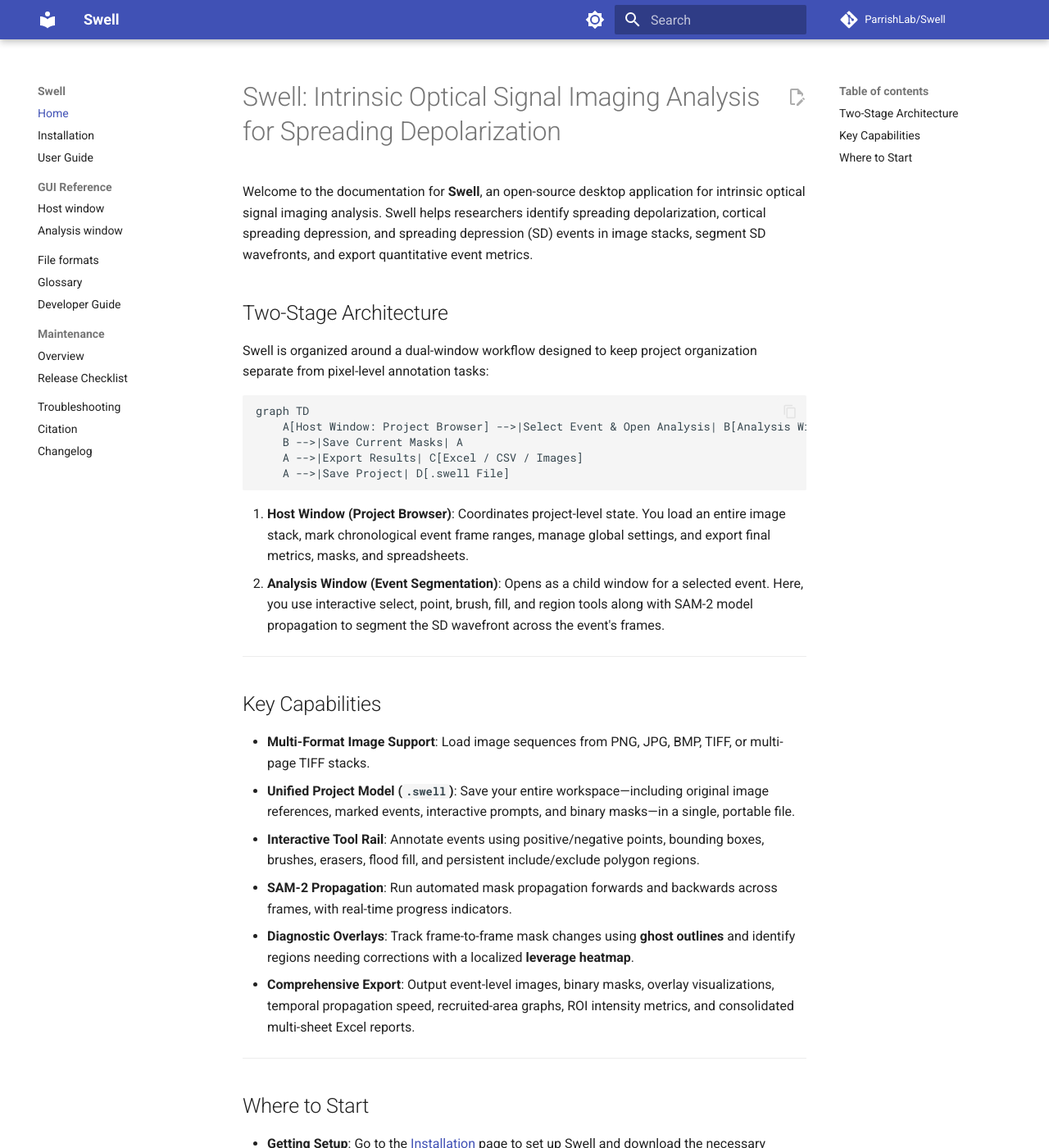
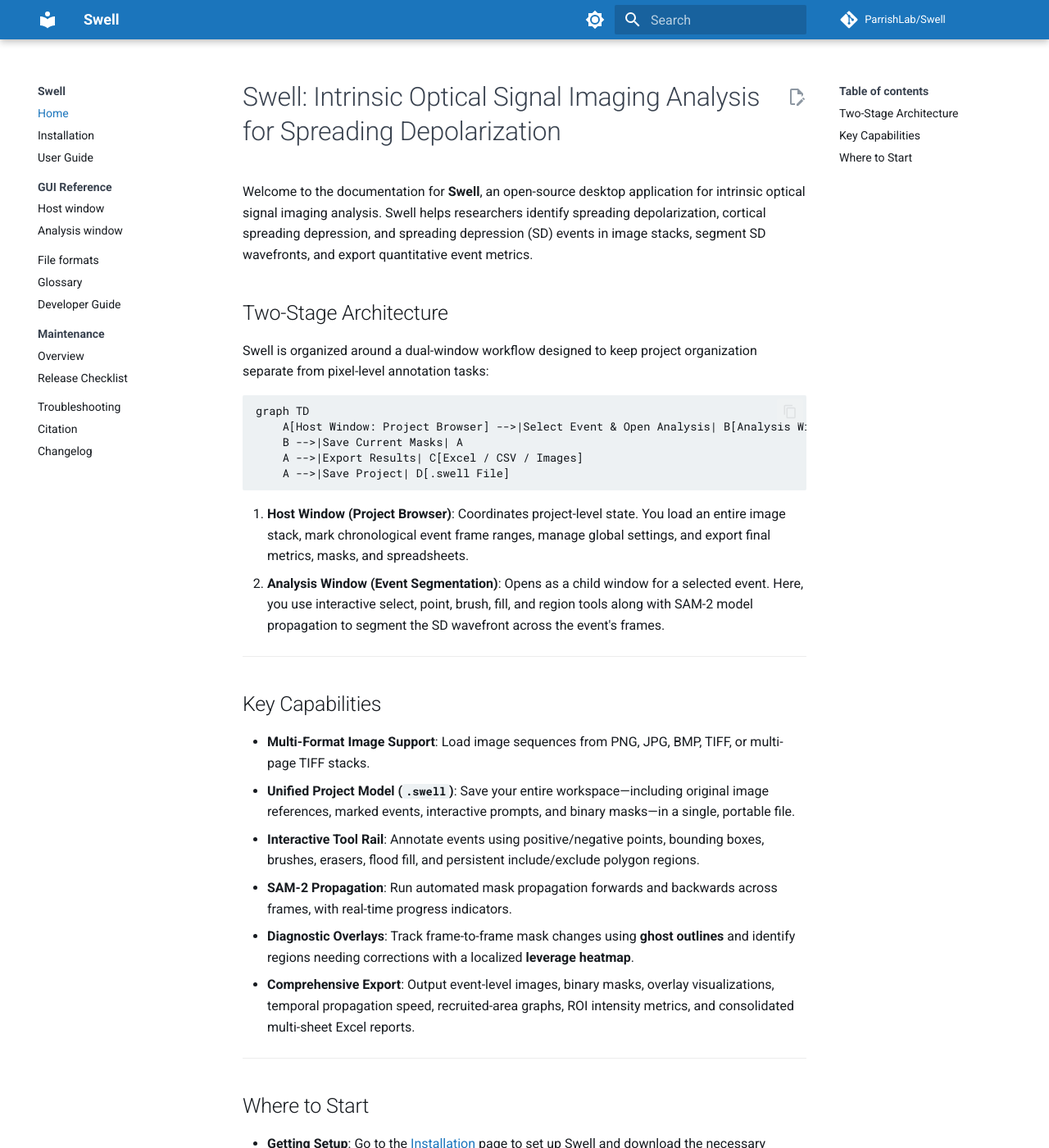
Before and after one commit to ParrishLab/Swell, an MkDocs documentation site: the page built from docs/index.md, in a window 1280 px wide and 1400 px high. Shown: the whole window at 82% size. Built offline with MkDocs 1.6.1 and Material for MkDocs 9.7.7, drawn with Linux system fonts in a browser that asks for light colours; comment, search, counter and statistics services are not loaded; some of the changed text lies outside the part shown.

Commit message:
Customize MkDocs theme colors and hide generator footer

```diff
--- /dev/null
+++ b/docs/stylesheets/extra.css
@@ -0,0 +1,66 @@
+:root {
+  --md-primary-fg-color: #1b75bc;
+  --md-primary-fg-color--light: #2484d1;
+  --md-primary-fg-color--dark: #165f98;
+  --md-accent-fg-color: #00aebf;
+}
+
+[data-md-color-scheme="default"] {
+  --md-typeset-a-color: #1b75bc;
+  --md-default-fg-color: #171b20;
+  --md-default-fg-color--light: #39424f;
+  --md-default-fg-color--lighter: #8d97a2;
+  --md-code-fg-color: #0f1318;
+  --md-code-bg-color: #edf1f3;
+  --md-footer-bg-color: #171b20;
+  --md-footer-bg-color--dark: #0f1318;
+}
+
+[data-md-color-scheme="slate"] {
+  --md-default-bg-color: #171b20;
+  --md-default-bg-color--light: #1f242b;
+  --md-default-bg-color--lighter: #222830;
+  --md-default-bg-color--lightest: #2a3038;
+  --md-default-fg-color: #edf1f3;
+  --md-default-fg-color--light: #aeb7bf;
+  --md-default-fg-color--lighter: #8d97a2;
+  --md-typeset-a-color: #4db3ff;
+  --md-code-fg-color: #edf1f3;
+  --md-code-bg-color: #0f1318;
+  --md-code-hl-color: rgba(27, 117, 188, 0.28);
+  --md-footer-bg-color: #0f1318;
+  --md-footer-bg-color--dark: #0c1015;
+}
+
+.md-header,
+.md-tabs {
+  background-color: #1b75bc;
+}
+
+.md-search__form {
+  background-color: rgba(15, 19, 24, 0.18);
+}
+
+.md-search__form:hover {
+  background-color: rgba(15, 19, 24, 0.26);
+}
+
+.md-typeset mark {
+  background-color: rgba(245, 196, 81, 0.32);
+  color: inherit;
+}
+
+.md-typeset .admonition,
+.md-typeset details {
+  border-color: #1b75bc;
+}
+
+.md-typeset .admonition-title,
+.md-typeset summary {
+  background-color: rgba(27, 117, 188, 0.12);
+}
+
+.md-typeset .admonition-title::before,
+.md-typeset summary::before {
+  background-color: #1b75bc;
+}
--- a/mkdocs.yml
+++ b/mkdocs.yml
@@ -22,18 +22,24 @@ theme:
   palette:
     - media: "(prefers-color-scheme: light)"
       scheme: default
-      primary: indigo
-      accent: indigo
+      primary: custom
+      accent: custom
       toggle:
         icon: material/brightness-7
         name: Switch to dark mode
     - media: "(prefers-color-scheme: dark)"
       scheme: slate
-      primary: indigo
-      accent: indigo
+      primary: custom
+      accent: custom
       toggle:
         icon: material/brightness-4
         name: Switch to light mode
+
+extra:
+  generator: false
+
+extra_css:
+  - stylesheets/extra.css
 
 markdown_extensions:
   - admonition
```
